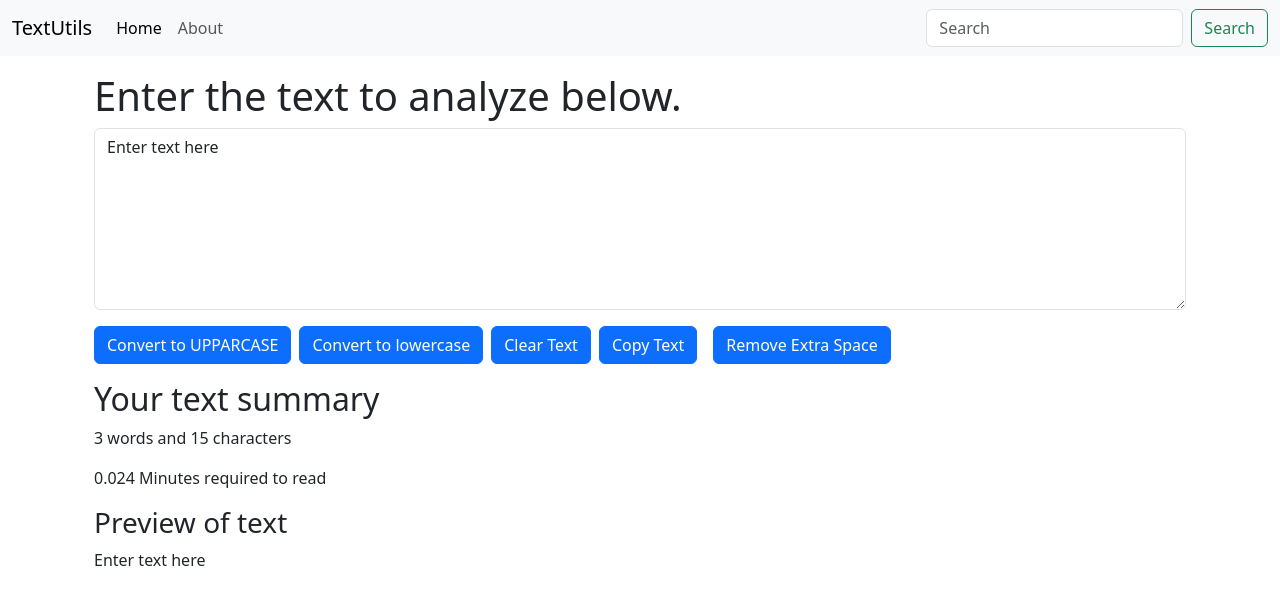
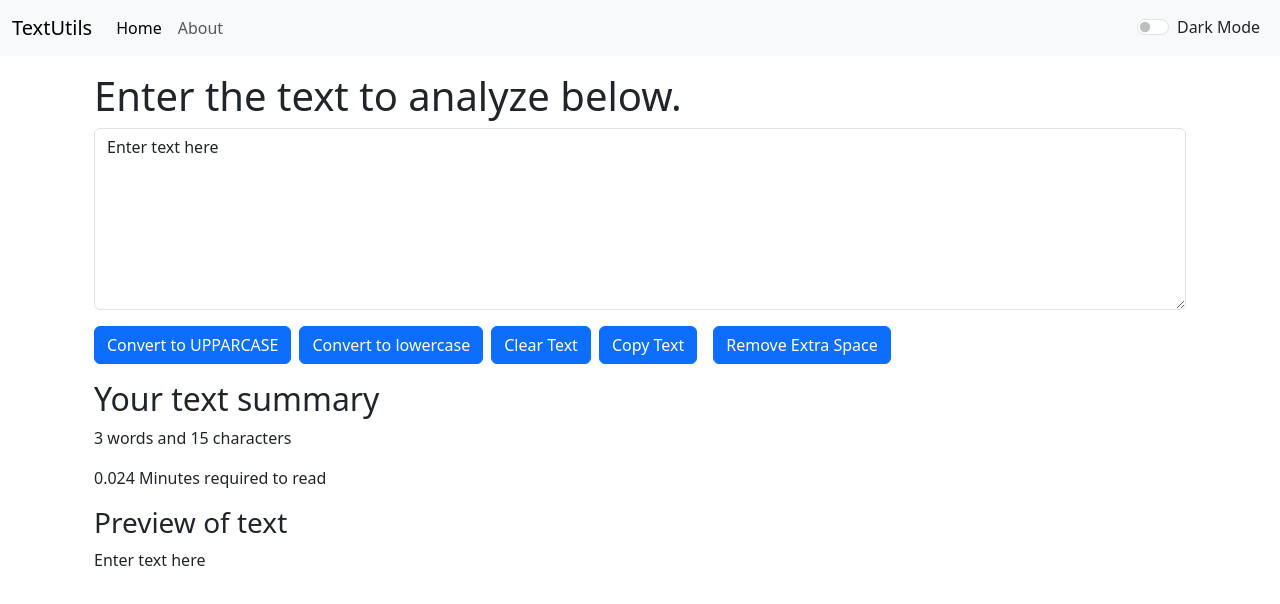
Before and after one commit to deepaksharmaNNN/Text-Utils, a React (Create React App) app: page / in a window 1280 px wide. Shown: the top 604 px of the page. Built offline with nearby package versions, Linux system fonts and the light colour scheme.

Commit message:
removed Search features

```diff
--- a/src/App.js
+++ b/src/App.js
@@ -1,13 +1,15 @@
 import "./App.css";
 import Navbar from "./components/Navbar";
 import TextForm from "./components/TextForm";
+import React, { useState } from "react";
 
 function App() {
+  const [mode, setMode] = useState('light');
   return (
     <>
-      <Navbar title="TextUtils" about="About" />
+      <Navbar title="TextUtils" mode = {mode} />
       <div className="container my-3">
-        <TextForm  heading = "Enter the text to analyze below."/>
+        <TextForm heading="Enter the text to analyze below." />
       </div>
     </>
   );
--- a/src/components/Navbar.js
+++ b/src/components/Navbar.js
@@ -4,7 +4,7 @@
 export default function Navbar(props) {
   return (
     <div>
-      <nav className="navbar navbar-expand-lg bg-body-tertiary">
+      <nav className={`navbar navbar-expand-lg navbar-${props.mode} bg-${props.mode}`}>
         <div className="container-fluid">
           <a className="navbar-brand" href="/">
             {props.title}
@@ -29,21 +29,14 @@
               </li>
               <li className="nav-item">
                 <a className="nav-link" href="/about">
-                  {props.about}
+                  About
                 </a>
               </li>
             </ul>
-            <form className="d-flex" role="search">
-              <input
-                className="form-control me-2"
-                type="search"
-                placeholder="Search"
-                aria-label="Search"
-              />
-              <button className="btn btn-outline-success" type="submit">
-                Search
-              </button>
-            </form>
+          </div>
+          <div class="form-check form-switch mx-2">
+            <input className="form-check-input" type="checkbox" role="switch" id="flexSwitchCheckDefault" />
+            <label className="form-check-label" for="flexSwitchCheckDefault">Dark Mode</label>
           </div>
         </div>
       </nav>
```
